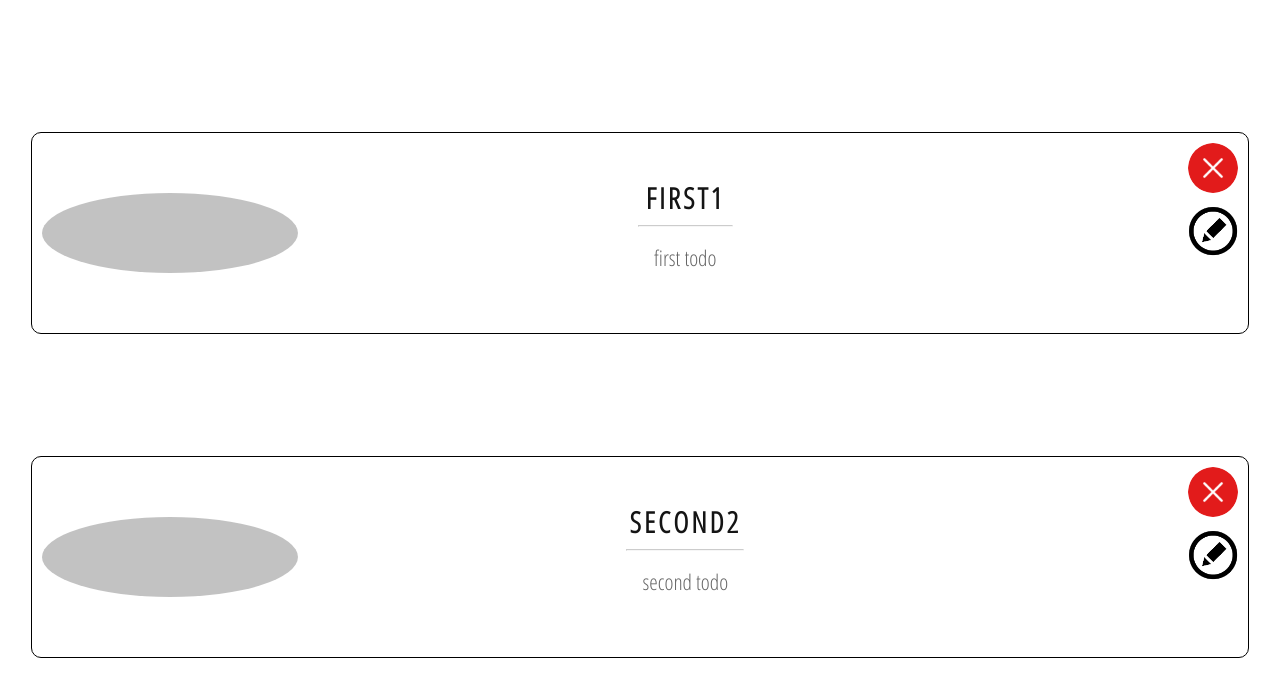
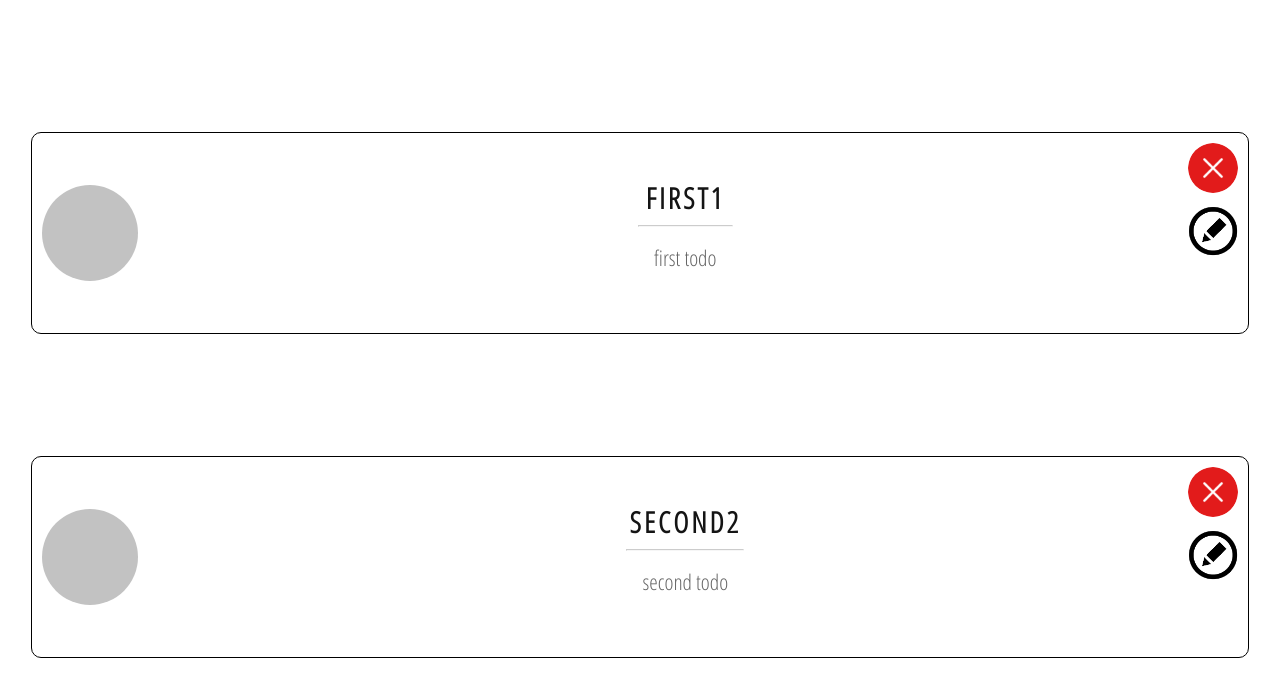
Before and after one commit to tamerNasser/Its-show-time, a plain HTML site: page skeleton/index.html in a window 1280 px wide. Shown: the part 125-800 px from the top of the page. Drawn offline with Linux system fonts and the light colour scheme.

Commit message:
fixed the check button height and width

```diff
--- a/skeleton/style.css
+++ b/skeleton/style.css
@@ -15,9 +15,9 @@ input[type="checkbox"]:checked + label:before {
   display: flex;
   border-radius: 50%;
   content: "\2714";
-  height: 10vh;
+  height: 12vh;
   font-size: 55px;
-  width: 20vw;
+  width: 12vh;
   align-self: center;
 }
 
@@ -34,8 +34,8 @@ input[type="checkbox"] + label:before {
   content: "";
   opacity: 1;
   display: flex;
-  height: 10vh;
-  width: 20vw;
+  width: 12vh;
+  height: 12vh;
   border-radius: 50%;
   background: #6666;
 }
```
